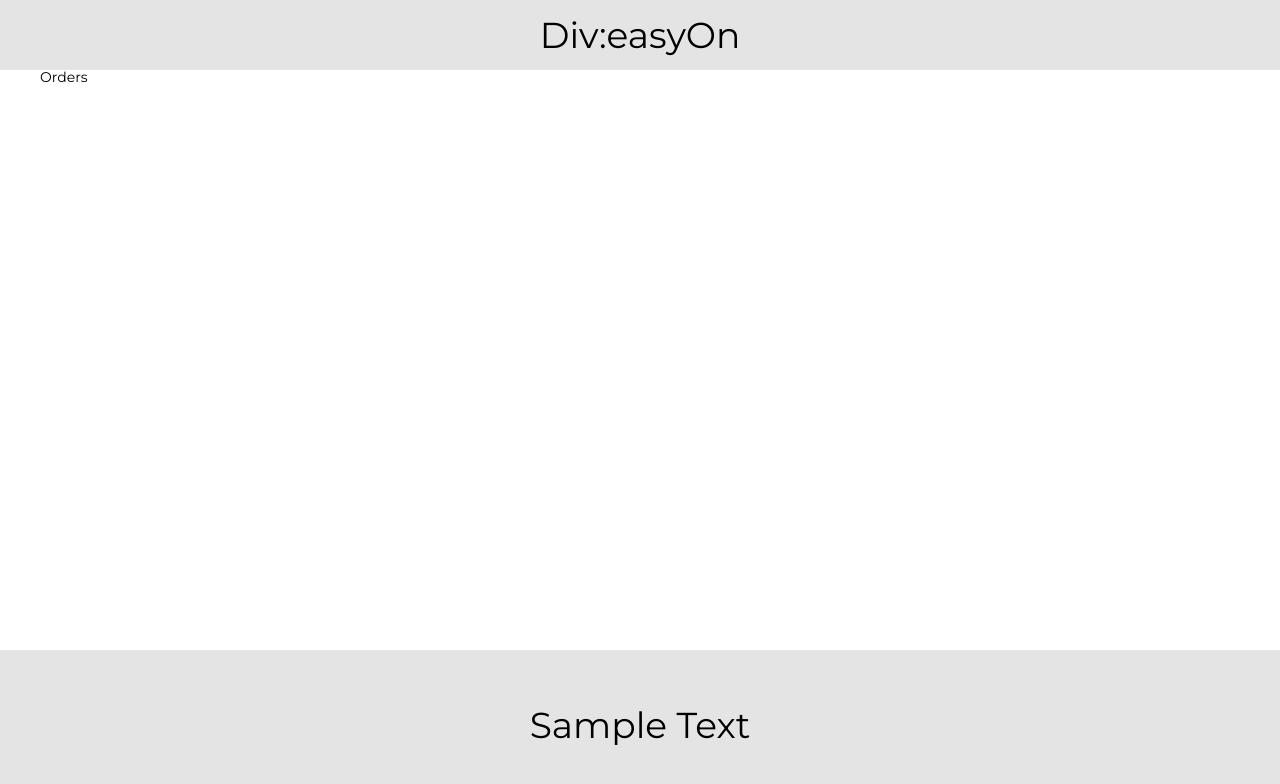
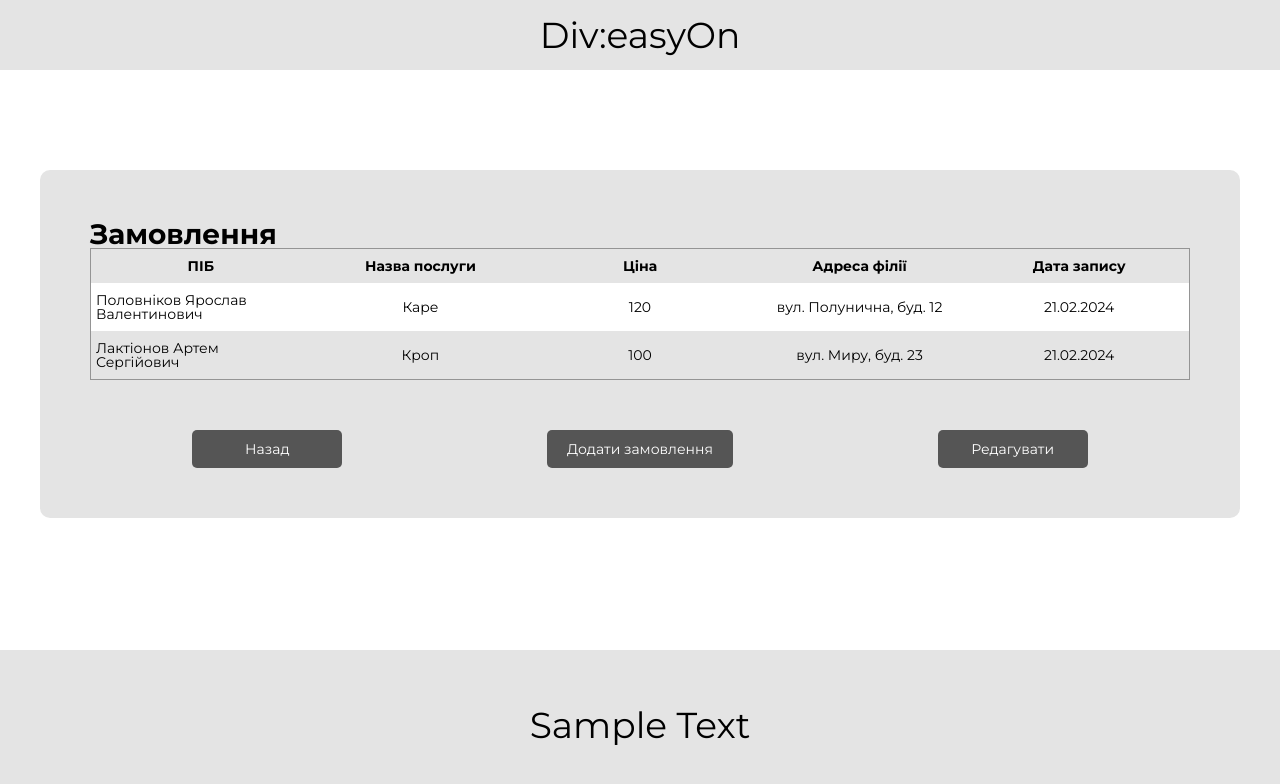
Before and after one commit to Ri4Chaard/Barbershop, a React (Create React App) app in the folder client/: page /orders in a window 1280 px wide. Shown: the top 784 px of the page. Built offline with nearby package versions, Linux system fonts and the light colour scheme.

Commit message:
Orders modal without form created, Order page edited

```diff
--- /dev/null
+++ b/client/src/components/modals/AddOrder.jsx
@@ -0,0 +1,10 @@
+import React from "react";
+import { Modal } from "./Modal";
+
+export const AddOrder = ({ clients, services, subsections }) => {
+    return (
+        <Modal btnText="Додати замовлення">
+            <form action=""></form>
+        </Modal>
+    );
+};
--- a/client/src/pages/Orders.jsx
+++ b/client/src/pages/Orders.jsx
@@ -1,11 +1,64 @@
-import React from "react";
+import React, { useContext, useState } from "react";
 import { Container } from "../components/UI/container/Container";
+import { Context } from "..";
+import { Link } from "react-router-dom";
+import { LinkButton } from "../components/UI/button/LinkButton";
+import { AddOrder } from "../components/modals/AddOrder";
 
 export const Orders = () => {
+    const { order } = useContext(Context);
+    const { client } = useContext(Context);
+    const { service } = useContext(Context);
+    const { subsection } = useContext(Context);
+
+    const [selectedRow, setSelectedRow] = useState(null);
     return (
-        <div>
+        <div className="infoTable">
             <Container>
-                <div>Orders</div>
+                <div className="infoTable__content">
+                    <div className="infoTable__table">
+                        <h1>Замовлення</h1>
+                        <table>
+                            <tbody>
+                                <tr>
+                                    <th>ПІБ</th>
+                                    <th>Назва послуги</th>
+                                    <th>Ціна</th>
+                                    <th>Адреса філії</th>
+                                    <th>Дата запису</th>
+                                </tr>
+                                {order.orders.map((ord) => (
+                                    <tr
+                                        key={ord.id}
+                                        style={
+                                            selectedRow == ord.id
+                                                ? { backgroundColor: "yellow" }
+                                                : {}
+                                        }
+                                        onClick={() => {
+                                            selectedRow == ord.id
+                                                ? setSelectedRow(null)
+                                                : setSelectedRow(ord.id);
+                                        }}
+                                    >
+                                        <td>{ord.pib}</td>
+                                        <td>{ord.name}</td>
+                                        <td>{ord.price}</td>
+                                        <td>{ord.adress}</td>
+                                        <td>{ord.dateOfRecord}</td>
+                                    </tr>
+                                ))}
+                            </tbody>
+                        </table>
+                    </div>
+                    <div className="infoTable__buttons">
+                        <Link key="/menu" to="/menu">
+                            <LinkButton>Назад</LinkButton>
+                        </Link>
+                        <AddOrder />
+                        <LinkButton>Редагувати</LinkButton>
+                    </div>
+                </div>
             </Container>
         </div>
     );
--- a/client/src/store/OrderStore.js
+++ b/client/src/store/OrderStore.js
@@ -5,12 +5,18 @@ export default class OrderStore {
         this._orders = [
             {
                 id: 1,
+                pib: "Половніков Ярослав Валентинович",
+                name: "Каре",
                 price: 120,
+                adress: "вул. Полунична, буд. 12",
                 dateOfRecord: "21.02.2024",
             },
             {
                 id: 2,
+                pib: "Лактіонов Артем Сергійович",
+                name: "Кроп",
                 price: 100,
+                adress: "вул. Миру, буд. 23",
                 dateOfRecord: "21.02.2024",
             },
         ];
```
